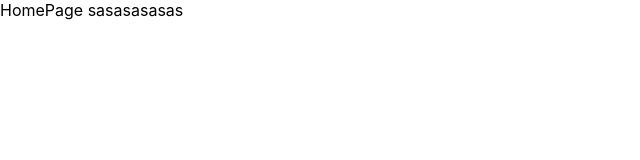
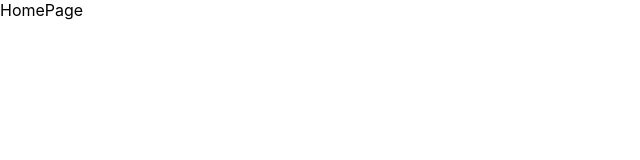
Before and after one commit to muhammadzohid0610/PROlab.ITClub.react, a React (Create React App) app: page / in a window 1280 px wide. Shown: the top 160 px of the page, without its empty margins (0-640 px from the left). Built offline with nearby package versions, Linux system fonts and the light colour scheme.

Commit message:
Home page ozgordu

```diff
--- a/src/pages/HomePage.tsx
+++ b/src/pages/HomePage.tsx
@@ -4,7 +4,7 @@ function HomePage() {
 
 
   return (
-    <div>HomePage sasasasasas</div>
+    <div>HomePage </div>
   )
 }
 
```
